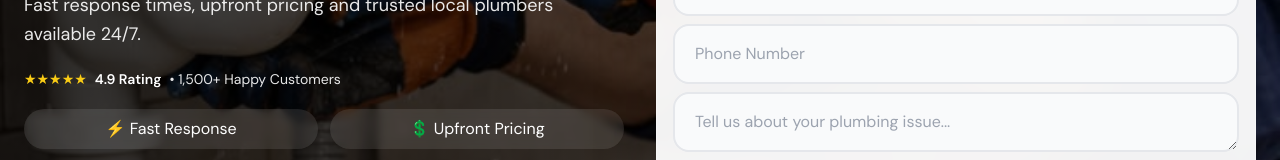
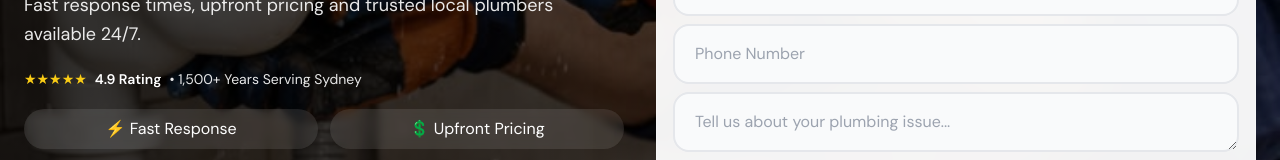
Before and after one commit to gopremiumstudio/flowfix-plumbing-demo, a React (Vite) app: page / in a window 1280 px wide. Shown: the part 389-549 px from the top of the page. Built offline with nearby package versions, Linux system fonts and the light colour scheme.

Commit message:
Hero section improvements

```diff
--- a/src/pages/HomePage.jsx
+++ b/src/pages/HomePage.jsx
@@ -194,7 +194,7 @@ variant: 'default'
   <span className="text-yellow-400">★★★★★</span>
   <span className="font-semibold ml-2">4.9 Rating</span>
   <span className="text-white/90 ml-2">
-    • 1,500+ Happy Customers
+    • 1,500+ Years Serving Sydney
   </span>
 </div>
 <div className="grid grid-cols-2 gap-3 mb-5">
```
